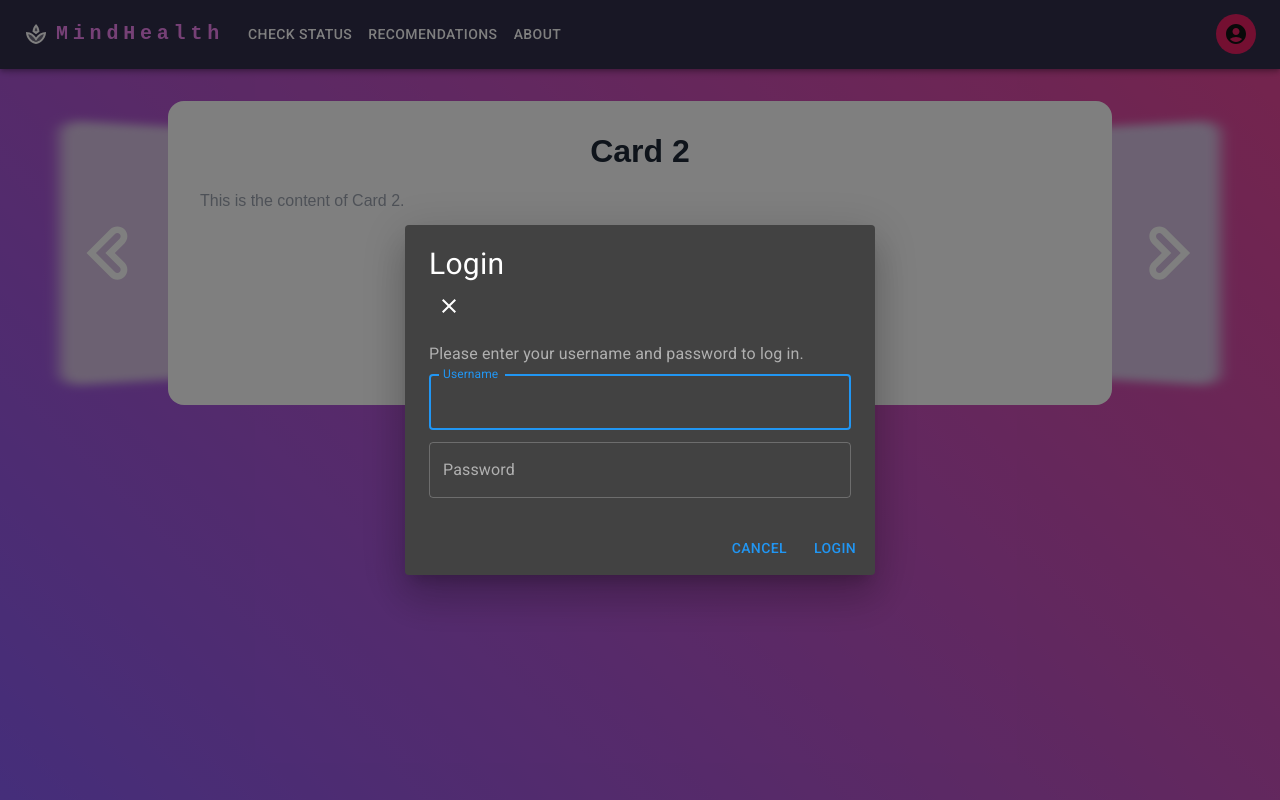
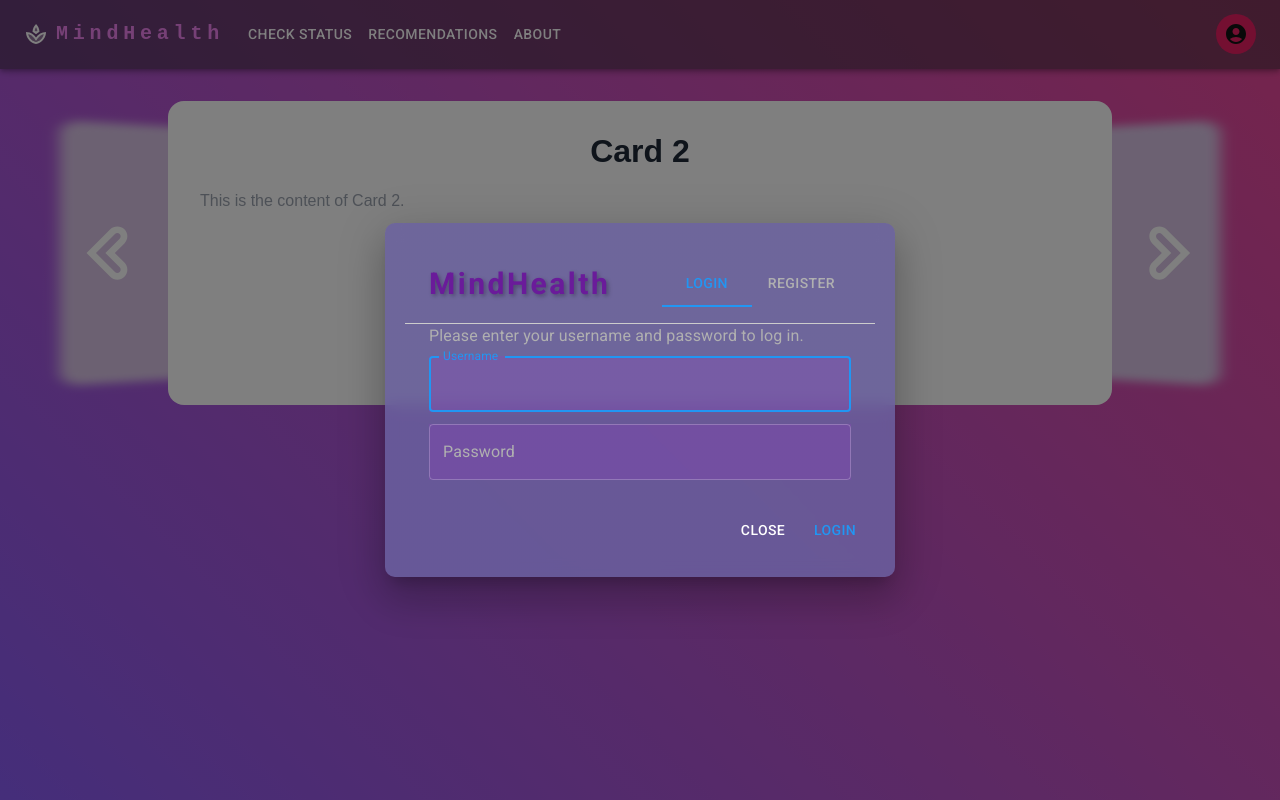
Before and after one commit to iamcosmo/MindHealth, a React (Vite) app in the folder MindHealth/: page /login in a window 1280 px wide. Built offline with nearby package versions, Linux system fonts and the light colour scheme.

Commit message:
Updated Login-Register

```diff
--- a/MindHealth/src/App.tsx
+++ b/MindHealth/src/App.tsx
@@ -1,7 +1,7 @@
 import {  useMediaQuery } from "@mui/material";
 import { useNavigate, Route, Routes } from "react-router-dom";
 import NavBar from "./components/NavBar";
-import LoginPage from "./pages/LoginPage";
+import LoginRegister from "./pages/LoginRegister";
 import ProfilePage from "./pages/ProfilePage";
 import { useState,useEffect } from "react";
 import Carousel3D from "./components/Carousel3D";
@@ -75,7 +75,7 @@ function App() {
         <Routes>
           <Route
             path="/login"
-            element={isLoginOpen && <LoginPage onClose={handleLoginClose} />}
+            element={isLoginOpen && <LoginRegister onClose={handleLoginClose} />}
           />
           <Route path="/profile" element={<ProfilePage />} />
         </Routes>
--- a/MindHealth/src/components/NavBar.tsx
+++ b/MindHealth/src/components/NavBar.tsx
@@ -57,7 +57,7 @@ const NavBar = () => {
 
   return (
     <>
-      <AppBar position="sticky" sx={{ backgroundColor: "#1D1A39",width:"100%"}}>
+      <AppBar position="sticky" sx={{ backgroundColor: "rgba(0, 0, 0, 0.5)",width:"100%"}}>
         <Container maxWidth="xl">
           <Toolbar disableGutters >
             <SpaTwoToneIcon
--- a/MindHealth/src/pages/LoginPage.tsx
+++ b/MindHealth/src/pages/LoginPage.tsx
@@ -14,13 +14,13 @@ import {
 } from '@mui/material';
 import { styled } from '@mui/system';
 
-
-
 interface LoginPageProps {
   onClose: () => void;
 }
 const CustomTypography = styled(Typography)({
   fontSize: '30px',
+  textShadow: '2px 2px 4px rgba(0, 0, 0, 0.2)',
+  color: 'blue',
 });
 
 const LoginPage: React.FC<LoginPageProps>= ({onClose}) => {
@@ -41,8 +41,15 @@ const LoginPage: React.FC<LoginPageProps>= ({onClose}) => {
     }
   };
   return (
-    <Dialog open={true} onClose={onClose}>
-      <DialogTitle>
+    <Dialog open={true} onClose={onClose} PaperProps={{
+      sx: {
+        backgroundColor: 'rgba(72, 61, 139, 0.8)',
+        backdropFilter: 'blur(8px)',
+        borderRadius: '10px',
+        padding: '20px',
+      },
+    }}>
+      <DialogTitle sx={{ borderBottom: '1px solid #ccc' }}>
         <CustomTypography >Login</CustomTypography>
         <IconButton
           edge="end"
@@ -54,7 +61,7 @@ const LoginPage: React.FC<LoginPageProps>= ({onClose}) => {
         </IconButton>
       </DialogTitle>
       <DialogContent>
-        <DialogContentText>
+        <DialogContentText sx={{ color: 'textSecondary' }}>
           Please enter your username and password to log in.
         </DialogContentText>
         <TextField
@@ -63,12 +70,14 @@ const LoginPage: React.FC<LoginPageProps>= ({onClose}) => {
           label="Username"
           type="text"
           fullWidth
+          sx={{ backgroundColor: 'rgba(153, 50, 204, 0.2)' }}
         />
         <TextField
           margin="dense"
           label="Password"
           type="password"
           fullWidth
+          sx={{ backgroundColor: 'rgba(153, 50, 204, 0.2)' }}
         />
       </DialogContent>
       <DialogActions>
--- /dev/null
+++ b/MindHealth/src/pages/LoginRegister.tsx
@@ -0,0 +1,108 @@
+import { Button, Dialog, DialogActions, DialogContent, DialogContentText, DialogTitle, TextField, Typography, Tabs, Tab } from '@mui/material';
+
+import { styled } from '@mui/system';
+import { useState } from 'react';
+
+interface LoginRegisterPageProps {
+  onClose: () => void;
+}
+const CustomTypography = styled(Typography)({
+  fontSize: '30px',
+  fontWeight: 'bold', // Make the text bolder
+  color: '#6A1B9A', // Darker Violet Color
+  textShadow: '2px 2px 4px rgba(0, 0, 0, 0.3)', // Add shadow effect
+  letterSpacing: '2.5px',
+});
+
+const LoginRegister:React.FC<LoginRegisterPageProps>= ({onClose}) => {
+
+    const [currentTab, setCurrentTab] = useState(0);
+
+  const handleTabChange = ( newTab: number) => {
+    setCurrentTab(newTab);
+  };
+
+  return (
+    <Dialog open={true} onClose={onClose} PaperProps={{
+        sx: {
+          backgroundColor: 'rgba(72, 61, 139, 0.8)',
+          backdropFilter: 'blur(8px)',
+          borderRadius: '10px',
+          padding: '20px',
+        },
+      }}>
+      <DialogTitle sx={{ borderBottom: '1px solid #ccc' }}>
+        <div style={{ display: 'flex', justifyContent: 'space-between', alignItems: 'center' }}>
+          <CustomTypography color="textPrimary">MindHealth</CustomTypography>
+          <Tabs value={currentTab}  onChange={(event, newTab) => handleTabChange(newTab)}>
+            <Tab label="Login" />
+            <Tab label="Register" />
+          </Tabs>
+        </div>
+      </DialogTitle>
+      <DialogContent>
+        {currentTab === 0 ? (
+          <div>
+            <DialogContentText sx={{ color: 'textSecondary' }}>
+              Please enter your username and password to log in.
+            </DialogContentText>
+            <TextField
+              autoFocus
+              margin="dense"
+              label="Username"
+              type="text"
+              fullWidth
+              sx={{ backgroundColor: 'rgba(153, 50, 204, 0.2)' }}
+            />
+            <TextField
+              margin="dense"
+              label="Password"
+              type="password"
+              fullWidth
+              sx={{ backgroundColor: 'rgba(153, 50, 204, 0.2)' }}
+            />
+          </div>
+        ) : (
+          <div>
+            <DialogContentText sx={{ color: 'textSecondary' }}>
+              Please enter your information to register.
+            </DialogContentText>
+            <TextField
+              autoFocus
+              margin="dense"
+              label="Full Name"
+              type="text"
+              fullWidth
+              sx={{ backgroundColor: 'rgba(153, 50, 204, 0.2)' }}
+            />
+            <TextField
+              margin="dense"
+              label="Email"
+              type="email"
+              fullWidth
+              sx={{ backgroundColor: 'rgba(153, 50, 204, 0.2)' }}
+            />
+            <TextField
+              margin="dense"
+              label="Password"
+              type="password"
+              fullWidth
+              sx={{ backgroundColor: 'rgba(153, 50, 204, 0.2)' }}
+            />
+            {/* Additional registration fields */}
+          </div>
+        )}
+      </DialogContent>
+      <DialogActions>
+        <Button onClick={onClose} color="inherit">
+          Close
+        </Button>
+        <Button onClick={() => handleTabChange(currentTab === 0 ? 1 : 0)} color="primary">
+          {currentTab === 0 ? 'Login' : 'Register'}
+        </Button>
+      </DialogActions>
+    </Dialog>
+  );
+};
+
+export default LoginRegister
```
Also changed, not shown: MindHealth/src/assets/data/cardData.ts (line endings or trailing spaces).
